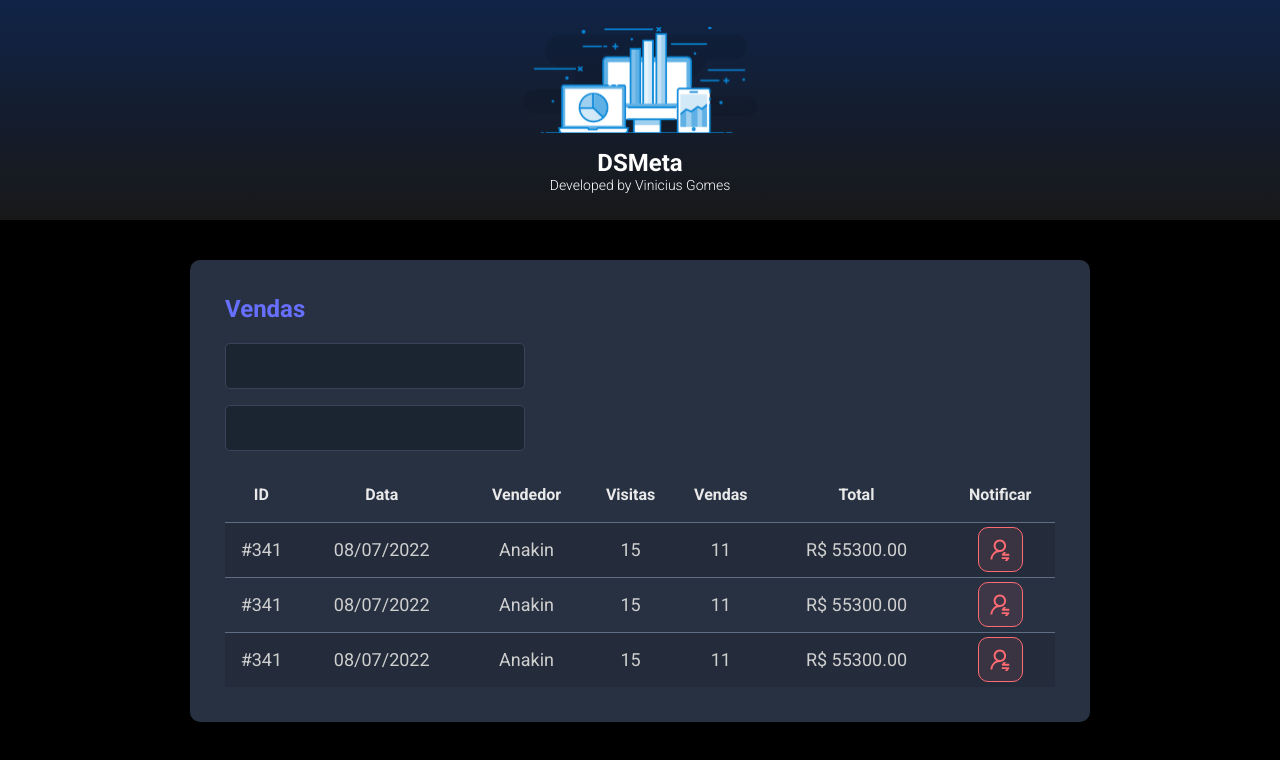
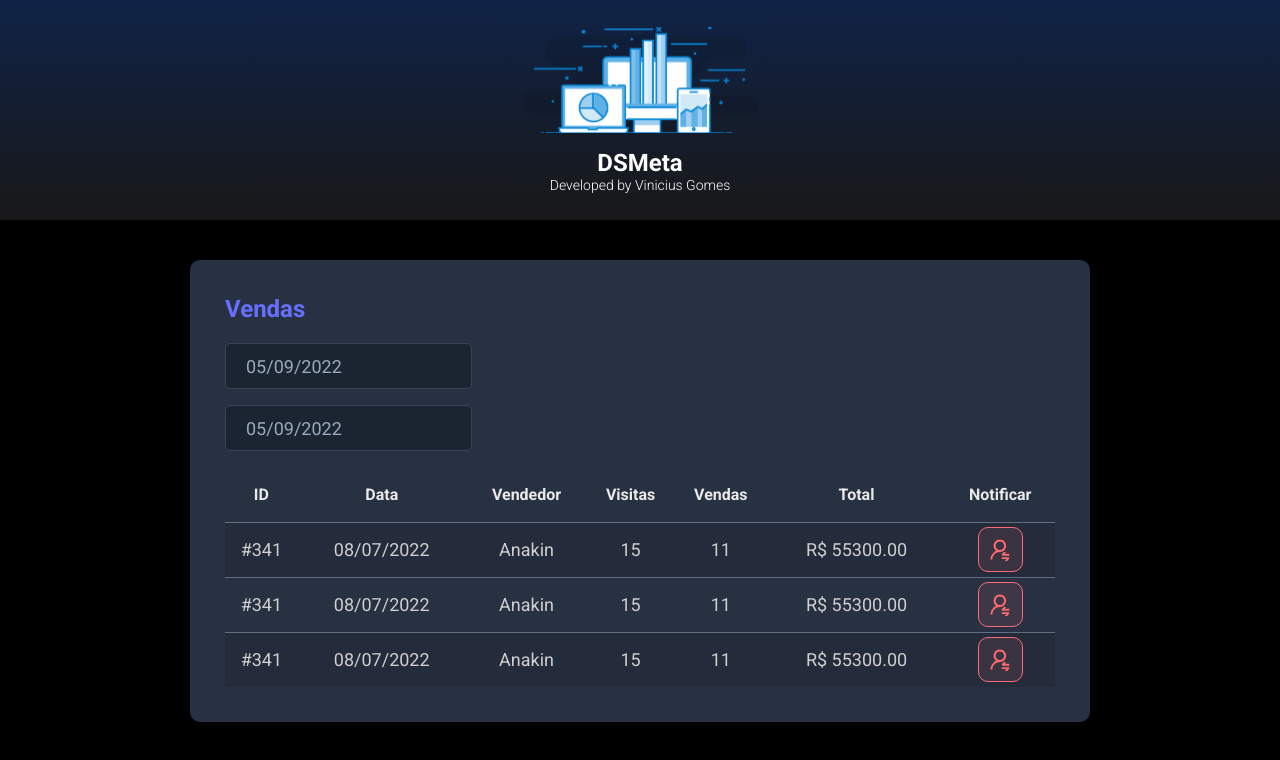
Before and after one commit to LeatherFalls/spring-react, a React (Vite) app in the folder frontend/: page / in a window 1280 px wide. Shown: the top 760 px of the page. Built offline with nearby package versions, Linux system fonts and the light colour scheme.

Commit message:
feat: implements datepicker for format dates

```diff
--- a/frontend/package.json
+++ b/frontend/package.json
@@ -9,7 +9,9 @@
     "preview": "vite preview"
   },
   "dependencies": {
+    "@types/react-datepicker": "^4.4.2",
     "react": "^18.2.0",
+    "react-datepicker": "^4.8.0",
     "react-dom": "^18.2.0"
   },
   "devDependencies": {
--- a/frontend/src/components/SalesCard/index.tsx
+++ b/frontend/src/components/SalesCard/index.tsx
@@ -1,4 +1,6 @@
 import NotificationButton from "../NotificationButton";
+import DatePicker from "react-datepicker";
+import "react-datepicker/dist/react-datepicker.css";
 import './styles.css';
 
 export default function SalesCard() {
@@ -7,10 +9,20 @@
       <h2 className="dsmeta-sales-title">Vendas</h2>
       <div>
         <div className="dsmeta-form-control-container">
-          <input className="dsmeta-form-control" type="text" />
+          <DatePicker
+            selected={new Date()}
+            onChange={(date: Date) => {}}
+            className="dsmeta-form-control"
+            dateFormat="dd/MM/yyyy"
+          />
         </div>
         <div className="dsmeta-form-control-container">
-          <input className="dsmeta-form-control" type="text" />
+          <DatePicker
+            selected={new Date()}
+            onChange={(date: Date) => {}}
+            className="dsmeta-form-control"
+            dateFormat="dd/MM/yyyy"
+          />
         </div>
       </div>
 
```
Also changed, not shown: 1 other file (tests, documents, lock files or other folders).
